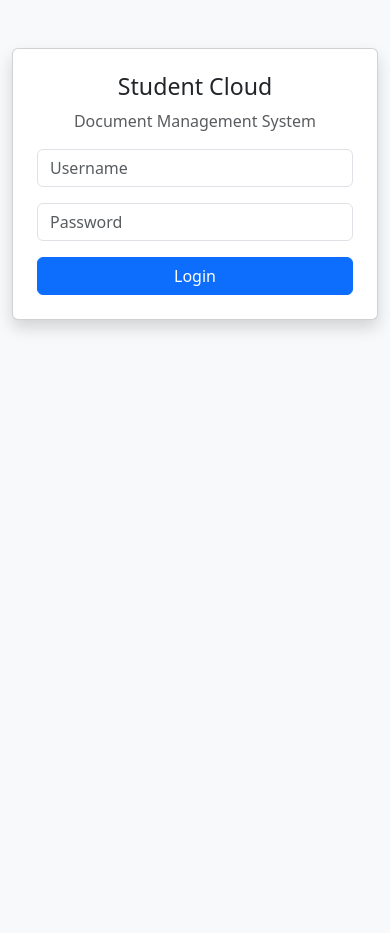
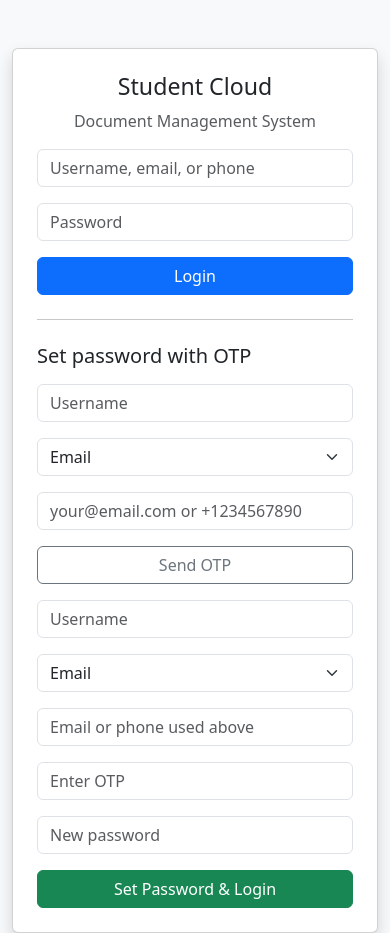
Before and after one commit to GaurabBaruri/student-cloud, a Flask app: page /login in a window 390 px wide. Before the commit the page ends 331 px from the top, so only its background shows below. Run offline with Flask 3, Linux system fonts and the light colour scheme.

Commit message:
Add email/phone login with OTP password setup

```diff
--- a/app.py
+++ b/app.py
@@ -1,16 +1,17 @@
 """Cloud-Based Student Document Management System (Flask + Amazon S3 on EC2)."""
 import os
+import random
 import re
 import secrets
 import sqlite3
 import uuid
-from datetime import datetime, timezone
+from datetime import datetime, timedelta, timezone
 from functools import wraps
 
 import boto3
 from flask import (Flask, abort, flash, redirect, render_template, request,
                    session, url_for)
-from werkzeug.security import check_password_hash
+from werkzeug.security import check_password_hash, generate_password_hash
 from werkzeug.utils import secure_filename
 
 app = Flask(__name__)
@@ -54,7 +55,10 @@ def init_db():
         CREATE TABLE IF NOT EXISTS users (
             id INTEGER PRIMARY KEY AUTOINCREMENT,
             username TEXT UNIQUE NOT NULL,
-            password TEXT NOT NULL
+            password TEXT NOT NULL,
+            email TEXT UNIQUE,
+            phone TEXT UNIQUE,
+            password_set INTEGER NOT NULL DEFAULT 0
         );
         CREATE TABLE IF NOT EXISTS documents (
             id INTEGER PRIMARY KEY AUTOINCREMENT,
@@ -65,10 +69,107 @@ def init_db():
             upload_date TEXT NOT NULL,
             FOREIGN KEY (user_id) REFERENCES users(id)
         );
+        CREATE TABLE IF NOT EXISTS otp_requests (
+            id INTEGER PRIMARY KEY AUTOINCREMENT,
+            user_id INTEGER NOT NULL,
+            contact_type TEXT NOT NULL,
+            contact_value TEXT NOT NULL,
+            otp_code TEXT NOT NULL,
+            created_at TEXT NOT NULL,
+            expires_at TEXT NOT NULL,
+            FOREIGN KEY (user_id) REFERENCES users(id)
+        );
         """
     )
     con.commit()
     con.close()
+
+
+def migrate_db():
+    con = db()
+    user_columns = [row[1] for row in con.execute("PRAGMA table_info(users)").fetchall()]
+    for column_name, column_sql in {
+        "email": "TEXT UNIQUE",
+        "phone": "TEXT UNIQUE",
+        "password_set": "INTEGER NOT NULL DEFAULT 0",
+    }.items():
+        if column_name not in user_columns:
+            con.execute(f"ALTER TABLE users ADD COLUMN {column_name} {column_sql}")
+    otp_exists = con.execute(
+        "SELECT name FROM sqlite_master WHERE type='table' AND name='otp_requests'"
+    ).fetchone()
+    if otp_exists is None:
+        con.execute(
+            """
+            CREATE TABLE otp_requests (
+                id INTEGER PRIMARY KEY AUTOINCREMENT,
+                user_id INTEGER NOT NULL,
+                contact_type TEXT NOT NULL,
+                contact_value TEXT NOT NULL,
+                otp_code TEXT NOT NULL,
+                created_at TEXT NOT NULL,
+                expires_at TEXT NOT NULL,
+                FOREIGN KEY (user_id) REFERENCES users(id)
+            )
+            """
+        )
+    con.commit()
+    con.close()
+
+
+def normalize_email(value):
+    return value.strip().lower()
+
+
+def normalize_phone(value):
+    cleaned = re.sub(r"[^0-9+]", "", value.strip())
+    return cleaned
+
+
+def normalize_contact(contact_type, value):
+    if contact_type == "phone":
+        return normalize_phone(value)
+    return normalize_email(value)
+
+
+def get_user_by_identifier(identifier):
+    ident = (identifier or "").strip()
+    if not ident:
+        return None
+    con = db()
+    user = con.execute(
+        "SELECT * FROM users WHERE username = ? OR email = ? OR phone = ?",
+        (ident, normalize_email(ident), normalize_phone(ident) if re.search(r"\d", ident) else ident),
+    ).fetchone()
+    con.close()
+    return user
+
+
+def ensure_default_user():
+    default_username = os.environ.get("DEFAULT_USERNAME", "student")
+    default_password = os.environ.get("DEFAULT_PASSWORD", "student123")
+    default_email = os.environ.get("DEFAULT_EMAIL", "student@example.com")
+    default_phone = os.environ.get("DEFAULT_PHONE", "+1234567890")
+    con = db()
+    row = con.execute("SELECT id FROM users WHERE username = ?", (default_username,)).fetchone()
+    if row is None:
+        con.execute(
+            "INSERT INTO users (username, password, email, phone, password_set) VALUES (?, ?, ?, ?, 1)",
+            (default_username, generate_password_hash(default_password), default_email, default_phone),
+        )
+        con.commit()
+    else:
+        con.execute(
+            "UPDATE users SET password = ?, email = COALESCE(email, ?), phone = COALESCE(phone, ?), password_set = 1 WHERE username = ?",
+            (generate_password_hash(default_password), default_email, default_phone, default_username),
+        )
+        con.commit()
+    con.close()
+
+
+def send_otp(contact_type, contact_value, otp_code):
+    print(f"[OTP] {contact_type}: {contact_value} -> {otp_code}")
+    return True
 
 
 # ---------- helpers ----------
@@ -133,20 +234,146 @@ def index():
 @app.route("/login", methods=["GET", "POST"])
 def login():
     if request.method == "POST":
-        username = request.form.get("username", "").strip()
+        identifier = (request.form.get("identifier") or request.form.get("username", "")).strip()
         password = request.form.get("password", "")
-        con = db()
-        user = con.execute(
-            "SELECT * FROM users WHERE username = ?", (username,)
-        ).fetchone()
-        con.close()
+        user = get_user_by_identifier(identifier)
         if user and check_password_hash(user["password"], password):
+            if user["password_set"] in (None, 0):
+                con = db()
+                con.execute("UPDATE users SET password_set = 1 WHERE id = ?", (user["id"],))
+                con.commit()
+                con.close()
             session.clear()
             session["user_id"] = user["id"]
             session["user"] = user["username"]
             return redirect(url_for("dashboard"))
-        flash("Invalid username or password.")
+        flash("Invalid username, email, phone, or password.")
     return render_template("login.html")
+
+
+@app.route("/request-otp", methods=["POST"])
+def request_otp():
+    username = request.form.get("username", "").strip()
+    contact_type = request.form.get("contact_type", "email")
+    contact_value = request.form.get("contact_value", "").strip()
+    if not username or not contact_value:
+        flash("Username and email/phone are required.")
+        return redirect(url_for("login"))
+    if contact_type not in {"email", "phone"}:
+        flash("Choose either email or phone for OTP.")
+        return redirect(url_for("login"))
+    normalized = normalize_contact(contact_type, contact_value)
+    if contact_type == "email" and not re.match(r"^[^@\s]+@[^@\s]+\.[^@\s]+$", normalized):
+        flash("Enter a valid email address.")
+        return redirect(url_for("login"))
+    if contact_type == "phone" and not re.fullmatch(r"\+?[0-9]{7,15}", normalized):
+        flash("Enter a valid phone number.")
+        return redirect(url_for("login"))
+
+    con = db()
+    user = con.execute("SELECT * FROM users WHERE username = ?", (username,)).fetchone()
+    if user is None:
+        placeholder = generate_password_hash(secrets.token_hex(32))
+        con.execute(
+            "INSERT INTO users (username, password, email, phone, password_set) VALUES (?, ?, ?, ?, 0)",
+            (
+                username,
+                placeholder,
+                normalized if contact_type == "email" else None,
+                normalized if contact_type == "phone" else None,
+            ),
+        )
+        user = con.execute("SELECT * FROM users WHERE username = ?", (username,)).fetchone()
+    else:
+        if contact_type == "email":
+            existing_email = con.execute("SELECT id FROM users WHERE email = ? AND id != ?", (normalized, user["id"])).fetchone()
+            if existing_email:
+                flash("That email address is already in use.")
+                con.close()
+                return redirect(url_for("login"))
+            con.execute("UPDATE users SET email = ? WHERE id = ?", (normalized, user["id"]))
+        else:
+            existing_phone = con.execute("SELECT id FROM users WHERE phone = ? AND id != ?", (normalized, user["id"])).fetchone()
+            if existing_phone:
+                flash("That phone number is already in use.")
+                con.close()
+                return redirect(url_for("login"))
+            con.execute("UPDATE users SET phone = ? WHERE id = ?", (normalized, user["id"]))
+
+    otp_code = str(random.randint(100000, 999999))
+    now = datetime.now(timezone.utc)
+    expires_at = (now + timedelta(minutes=10)).isoformat()
+    con.execute(
+        "INSERT INTO otp_requests (user_id, contact_type, contact_value, otp_code, created_at, expires_at) VALUES (?, ?, ?, ?, ?, ?)",
+        (user["id"], contact_type, normalized, otp_code, now.isoformat(), expires_at),
+    )
+    con.commit()
+    con.close()
+    send_otp(contact_type, normalized, otp_code)
+    session["otp_user_id"] = user["id"]
+    flash(f"OTP sent to your {contact_type}. Use it to set your password.")
+    return redirect(url_for("login"))
+
+
+@app.route("/set-password", methods=["POST"])
+def set_password():
+    username = request.form.get("username", "").strip()
+    contact_type = request.form.get("contact_type", "email")
+    contact_value = request.form.get("contact_value", "").strip()
+    otp_code = request.form.get("otp", "").strip()
+    new_password = request.form.get("password", "")
+    if not all([username, contact_value, otp_code, new_password]):
+        flash("Username, contact, OTP, and password are required.")
+        return redirect(url_for("login"))
+    normalized = normalize_contact(contact_type, contact_value)
+    con = db()
+    user = con.execute("SELECT * FROM users WHERE username = ?", (username,)).fetchone()
+    if user is None:
+        con.close()
+        flash("Account not found. Create or request an OTP first.")
+        return redirect(url_for("login"))
+
+    if contact_type == "email" and user["email"] != normalized:
+        con.close()
+        flash("This email does not match the account.")
+        return redirect(url_for("login"))
+    if contact_type == "phone" and user["phone"] != normalized:
+        con.close()
+        flash("This phone number does not match the account.")
+        return redirect(url_for("login"))
+
+    otp_row = con.execute(
+        "SELECT * FROM otp_requests WHERE user_id = ? AND contact_type = ? AND contact_value = ? ORDER BY id DESC LIMIT 1",
+        (user["id"], contact_type, normalized),
+    ).fetchone()
+    if otp_row is None:
+        con.close()
+        flash("No OTP was found for this account.")
+        return redirect(url_for("login"))
+
+    expires_at = datetime.fromisoformat(otp_row["expires_at"])
+    if datetime.now(timezone.utc) > expires_at or otp_row["otp_code"] != otp_code:
+        con.close()
+        flash("Invalid or expired OTP code.")
+        return redirect(url_for("login"))
+
+    if len(new_password) < 6:
+        con.close()
+        flash("Password must be at least 6 characters long.")
+        return redirect(url_for("login"))
+
+    con.execute(
+        "UPDATE users SET password = ?, password_set = 1 WHERE id = ?",
+        (generate_password_hash(new_password), user["id"]),
+    )
+    con.execute("DELETE FROM otp_requests WHERE user_id = ?", (user["id"],))
+    con.commit()
+    con.close()
+    session.clear()
+    session["user_id"] = user["id"]
+    session["user"] = user["username"]
+    flash("Password set successfully. You are now logged in.")
+    return redirect(url_for("dashboard"))
 
 
 @app.route("/logout")
@@ -252,6 +479,8 @@ def too_large(_e):
 
 
 init_db()
+migrate_db()
+ensure_default_user()
 
 if __name__ == "__main__":
     app.run(host="0.0.0.0", port=5000)
--- a/templates/login.html
+++ b/templates/login.html
@@ -15,9 +15,36 @@
         {% endfor %}
         <form method="POST">
             <input type="hidden" name="_csrf" value="{{ csrf_token() }}">
-            <input class="form-control mb-3" name="username" placeholder="Username" required>
+            <input class="form-control mb-3" name="identifier" placeholder="Username, email, or phone" required>
             <input class="form-control mb-3" type="password" name="password" placeholder="Password" required>
             <button class="btn btn-primary w-100">Login</button>
+        </form>
+
+        <hr class="my-4">
+
+        <h5 class="mb-3">Set password with OTP</h5>
+        <form method="POST" action="{{ url_for('request_otp') }}">
+            <input type="hidden" name="_csrf" value="{{ csrf_token() }}">
+            <input class="form-control mb-3" name="username" placeholder="Username" required>
+            <select class="form-select mb-3" name="contact_type">
+                <option value="email">Email</option>
+                <option value="phone">Phone Number</option>
+            </select>
+            <input class="form-control mb-3" name="contact_value" placeholder="your@email.com or +1234567890" required>
+            <button class="btn btn-outline-secondary w-100">Send OTP</button>
+        </form>
+
+        <form method="POST" action="{{ url_for('set_password') }}" class="mt-3">
+            <input type="hidden" name="_csrf" value="{{ csrf_token() }}">
+            <input class="form-control mb-3" name="username" placeholder="Username" required>
+            <select class="form-select mb-3" name="contact_type">
+                <option value="email">Email</option>
+                <option value="phone">Phone Number</option>
+            </select>
+            <input class="form-control mb-3" name="contact_value" placeholder="Email or phone used above" required>
+            <input class="form-control mb-3" name="otp" placeholder="Enter OTP" required>
+            <input class="form-control mb-3" type="password" name="password" placeholder="New password" required>
+            <button class="btn btn-success w-100">Set Password & Login</button>
         </form>
     </div>
 </div>
```
